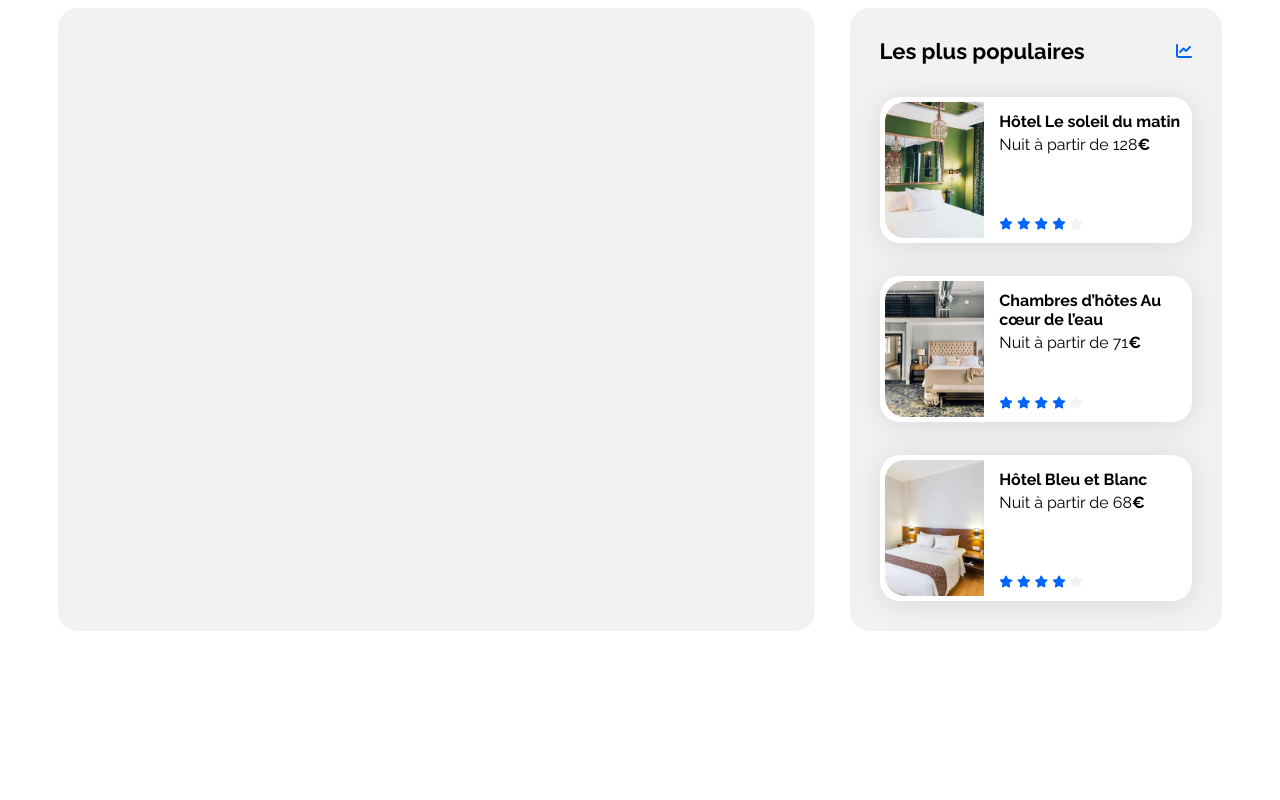
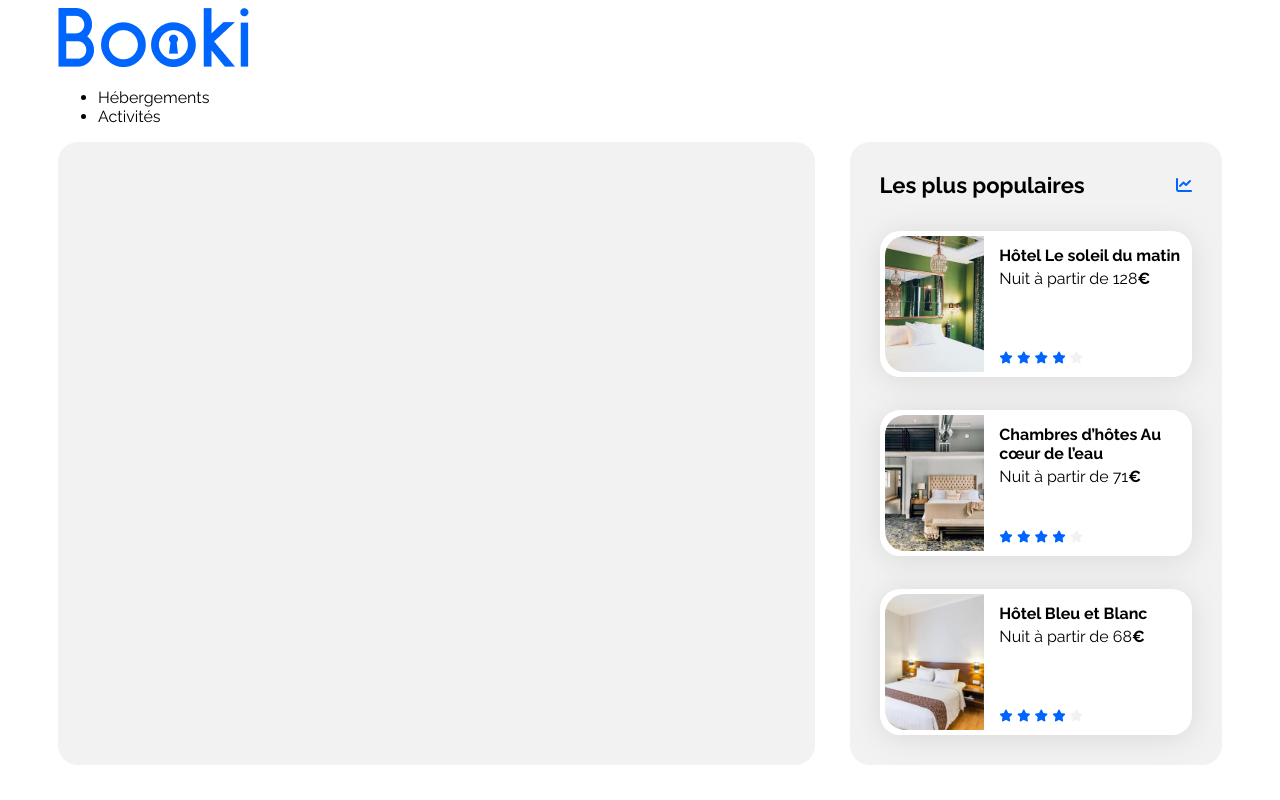
Before and after one commit to openshrine/Booki, a plain HTML site: page index.html in a window 1280 px wide. Drawn offline with Linux system fonts and the light colour scheme.

Commit message:
ajout header

```diff
--- a/index.html
+++ b/index.html
@@ -16,7 +16,18 @@
 
 <body>
     <div class="main-container">
-        <header></header>
+        <header>
+                <div class="logo">
+                    <img src="images/logo/Booki.png" rel="Le logo Booki">
+                </div>
+                <div class="menu">
+                    <ul>
+                        <li><a href="">Hébergements</a></li>
+                        <li><a href="">Activités</a></li>
+                    </ul>
+                </div>
+
+        </header>
         <main>
             <div class="hebergements-and-populaires">
                 <section class="hebergements">
```
